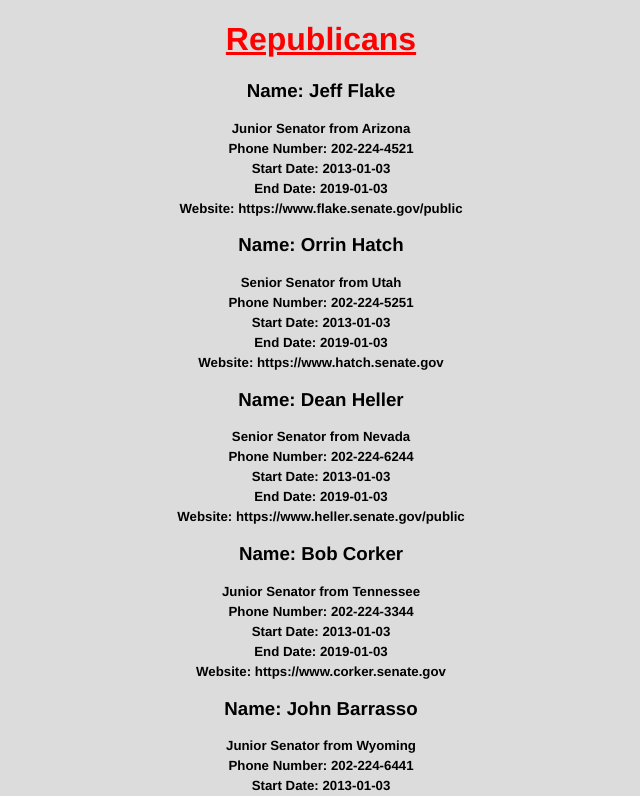
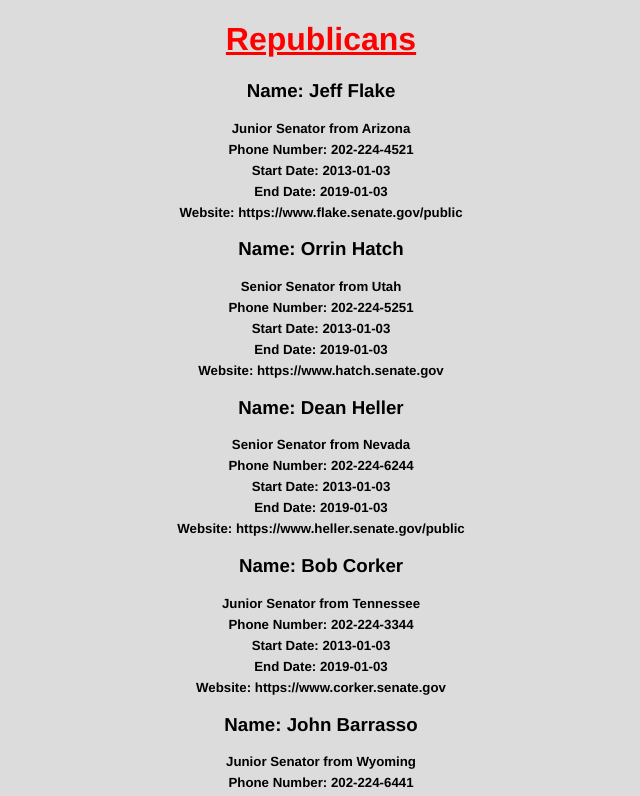
Before and after one commit to JamesSakurai/Senators-info, a React (Create React App) app: page / in a window 1280 px wide. Shown: the top 796 px of the page, without its empty margins (319-959 px from the left). Built offline with nearby package versions, Linux system fonts and the light colour scheme.

Commit message:
initial commit

```diff
--- a/src/index.css
+++ b/src/index.css
@@ -11,7 +11,7 @@ h3 {
 }
 
 h5 {
-  margin: 5px;
+  margin: 6px;
 }
 
 #reps {
```
